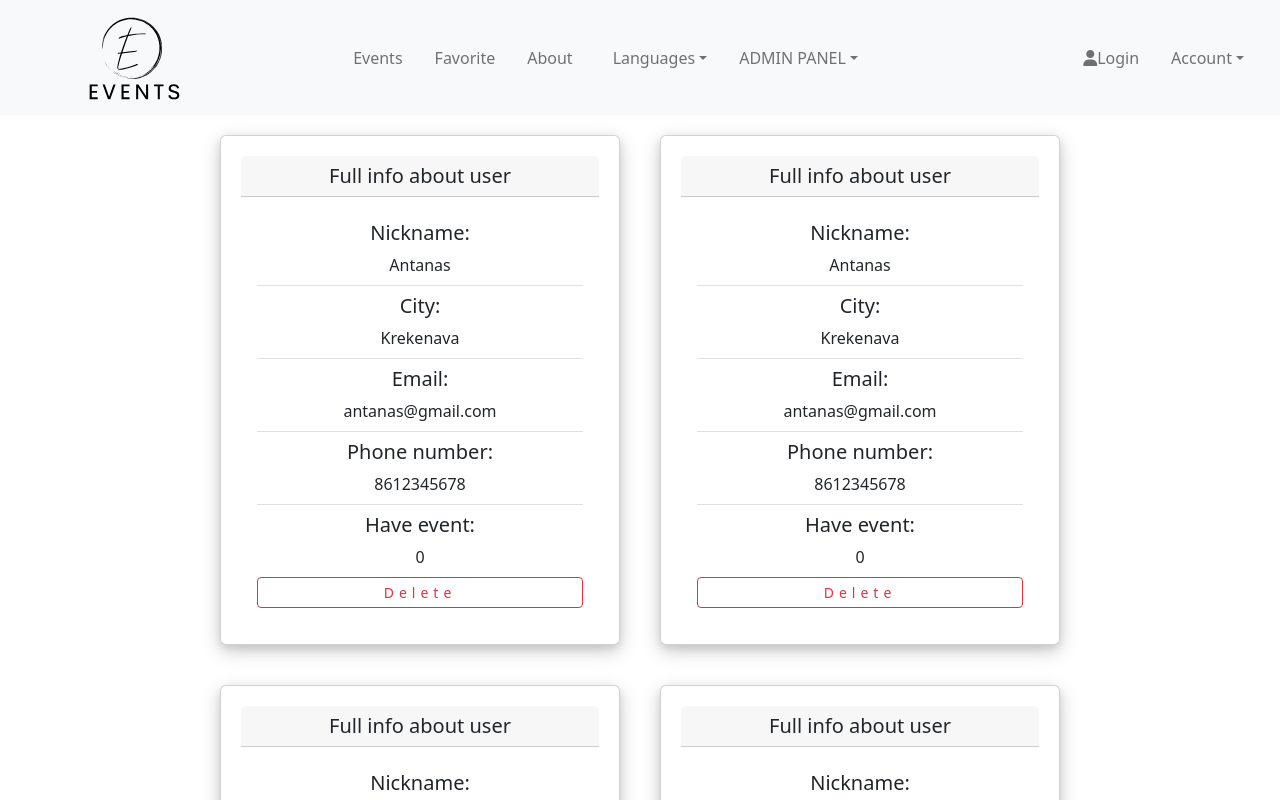
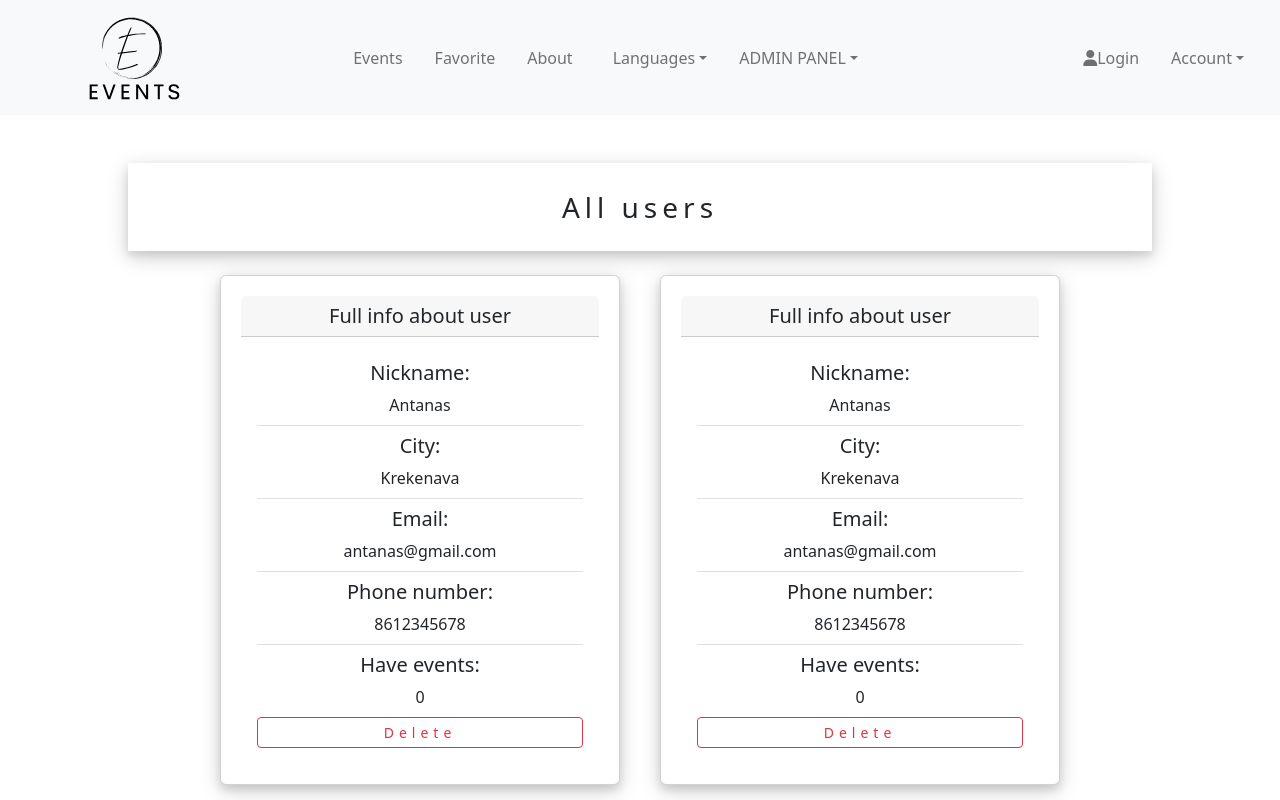
Before and after one commit to kristupasjovaisa/React.Events, a React (Create React App) app in the folder react.events/: page /users in a window 1280 px wide. Shown: the top 800 px of the page. Built offline with nearby package versions, Linux system fonts and the light colour scheme.

Commit message:
Translated all users page

```diff
--- a/react.events/src/containers/Header/HeaderContainer.js
+++ b/react.events/src/containers/Header/HeaderContainer.js
@@ -30,7 +30,7 @@ const HeaderContainer = () => {
                             <NavDropdown.Item className='text-bg-light' onClick={()=>handleChangeLng('en')}>EN</NavDropdown.Item>
                         </NavDropdown>
                         <NavDropdown title={t('ADMIN PANEL')}>
-                            <Nav.Link to="/users" as={NavLink}>All users</Nav.Link>
+                            <Nav.Link to="/users" as={NavLink}>{t('All users')}</Nav.Link>
                         </NavDropdown>
                     </Nav>
                     <Nav style={{maxHeight: '100px'}} navbarScroll>
--- a/react.events/src/containers/Pages/UsersPage/Users.js
+++ b/react.events/src/containers/Pages/UsersPage/Users.js
@@ -1,29 +1,32 @@
 import {Button, Card, ListGroup} from "react-bootstrap";
 import {useSelector} from "react-redux";
+import {useTranslation} from "react-i18next";
 
 const Users = () => {
     const usersList = useSelector((state) => state.users.value)
+    const {t}=useTranslation();
     return (
         <>
-            <div className='mainUser'>
+            <div className='mainUser mt-4'>
+                <h3 className='text about mt-4'>{t('All users')}</h3>
                 {usersList.map((user) => {
                         return (
-                                <Card className='cardUser'>
-                                    <Card.Header as="h5">Full info about user</Card.Header>
+                                <Card className='cardUser mt-4'>
+                                    <Card.Header as="h5">{t('Full info about user')}</Card.Header>
                                     <Card.Body>
                                         <ListGroup className="list-group-flush">
-                                            <ListGroup.Item><Card.Title>Nickname:</Card.Title> {user.nickname}
+                                            <ListGroup.Item><Card.Title>{t('Nickname')}:</Card.Title> {user.nickname}
                                             </ListGroup.Item>
-                                            <ListGroup.Item><Card.Title>City:</Card.Title> {user.city}
+                                            <ListGroup.Item><Card.Title>{t('City')}:</Card.Title> {user.city}
                                             </ListGroup.Item>
-                                            <ListGroup.Item><Card.Title>Email:</Card.Title> {user.email}
+                                            <ListGroup.Item><Card.Title>{t('Email')}:</Card.Title> {user.email}
                                             </ListGroup.Item>
-                                            <ListGroup.Item><Card.Title>Phone number:</Card.Title> {user.phoneNumber}
+                                            <ListGroup.Item><Card.Title>{t('Phone number')}:</Card.Title> {user.phoneNumber}
                                             </ListGroup.Item>
-                                            <ListGroup.Item><Card.Title>Have event:</Card.Title> {'0'}
+                                            <ListGroup.Item><Card.Title>{t('Have events')}:</Card.Title> {'0'}
                                             </ListGroup.Item>
                                         </ListGroup>
-                                        <Button className='button' variant="outline-danger" size='sm'>Delete</Button>{' '}
+                                        <Button className='button' variant="outline-danger" size='sm'>{t('Delete')}</Button>{' '}
                                     </Card.Body>
                                 </Card>
                         )
--- a/react.events/src/i18next/en.json
+++ b/react.events/src/i18next/en.json
@@ -52,5 +52,7 @@
   "The phone number must be 9 digits long": "The phone number required and must be 9 digits long",
   "Password is required": "Password is required",
   "Password length must be at least 6": "Password is required and length must be at least 6",
-  "My Events": "My Events"
+  "My Events": "My Events",
+  "Have events": "Have events",
+  "Full info about user": "Full info about user"
 }
--- a/react.events/src/i18next/lt.json
+++ b/react.events/src/i18next/lt.json
@@ -53,5 +53,7 @@
   "Password is required": "Slaptažodis yra privalomas",
   "Password length must be at least 6": "Slaptažodis yra privalomas ir turi būti, bent iš 6 simbolių",
   "Sign Up ": "Registruotis",
-  "My Events": "Mano Renginiai"
+  "My Events": "Mano Renginiai",
+  "Have events": "Renginių skaičius",
+  "Full info about user": "Informacija apie vartotoja"
 }
```
